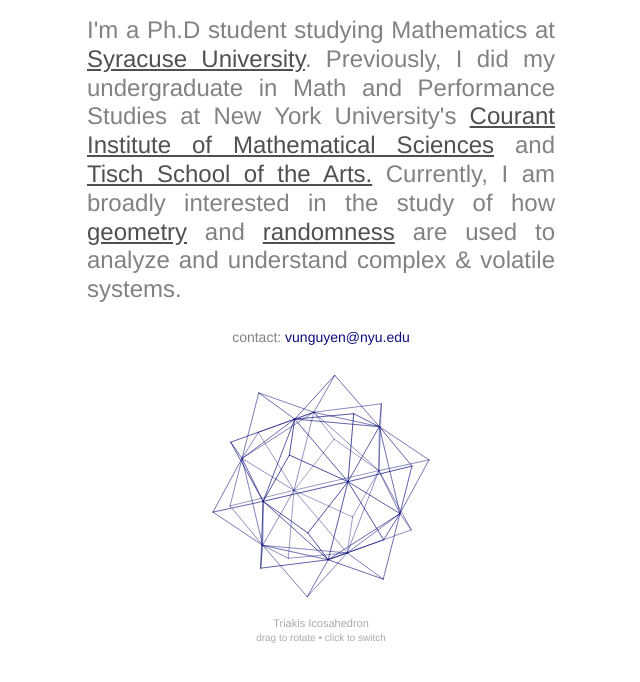
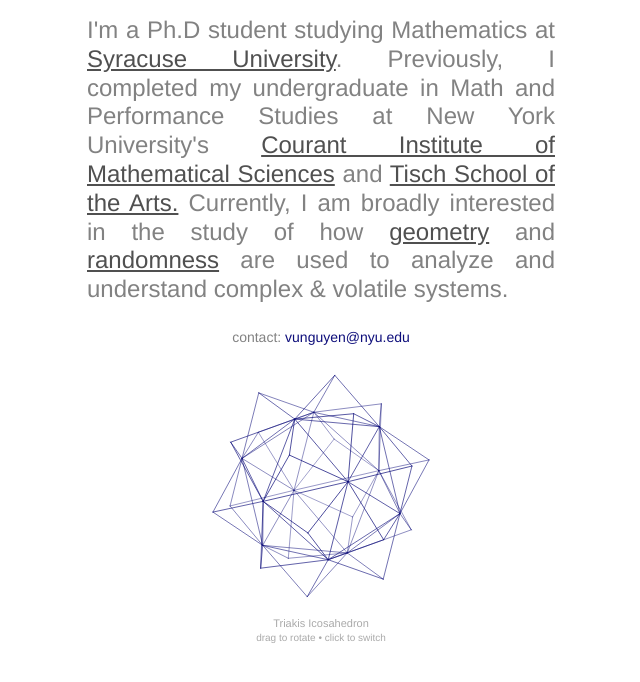
Before and after one commit to vuunguuyen/vuunguuyen.github.io, a website: page index.html in a window 1280 px wide. Shown: the part 110-792 px from the top of the page, without its empty margins (319-959 px from the left). Drawn offline with Linux system fonts and the light colour scheme.

Commit message:
bio text update

```diff
--- a/index.html
+++ b/index.html
@@ -34,7 +34,7 @@
       <h2>
         I'm a Ph.D student studying Mathematics at
         <a href="https://artsandsciences.syracuse.edu/mathematics/">Syracuse University</a>.
-        Previously, I did my undergraduate in Math and Performance Studies at New York University's
+        Previously, I completed my undergraduate in Math and Performance Studies at New York University's
         <a href="https://cims.nyu.edu/">Courant Institute of Mathematical Sciences</a> and
         <a href="https://tisch.nyu.edu/performance-studies/">Tisch School of the Arts.</a>
         Currently, I am broadly interested in the study of how
```
